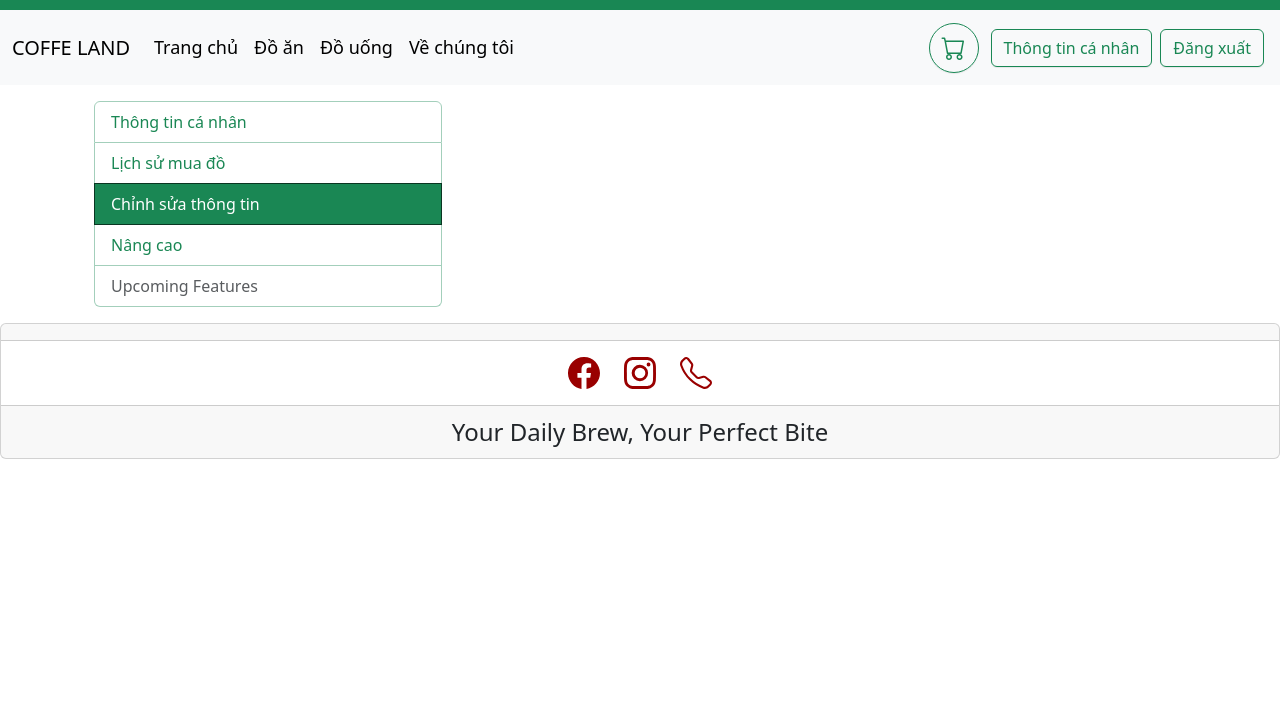
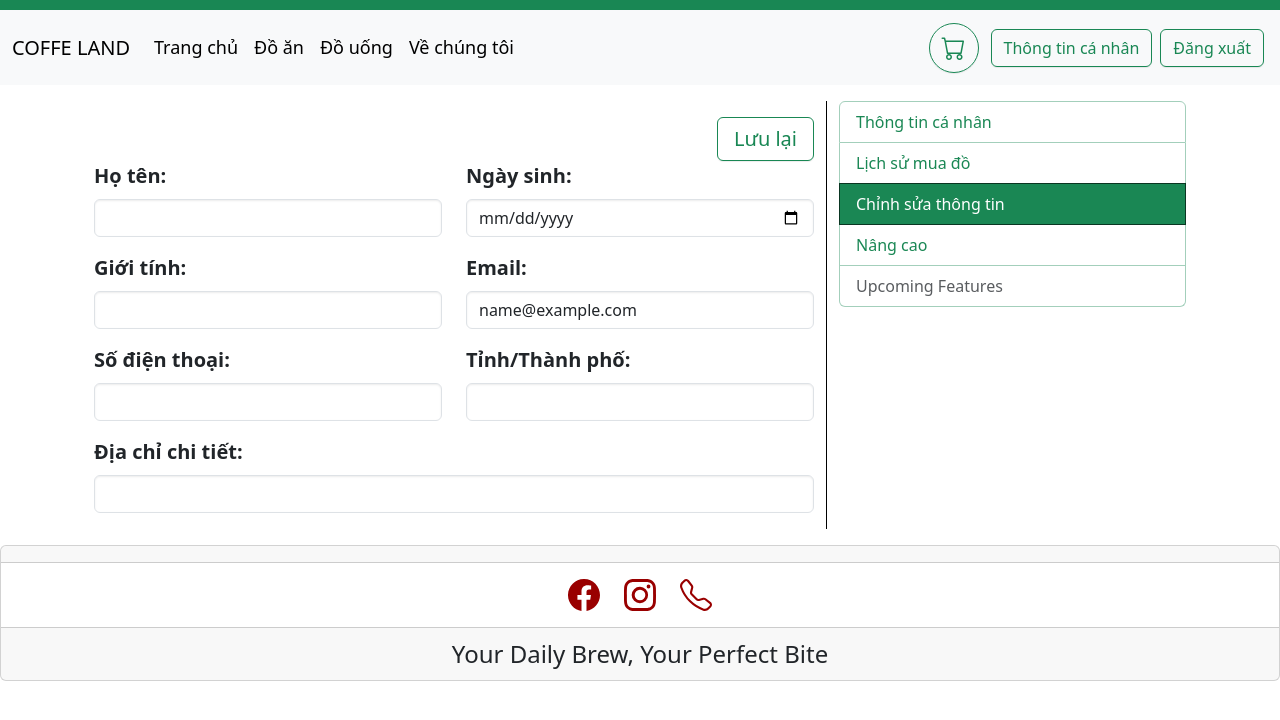
Before and after one commit to touya2604/Coffe-land, an Angular app: page /customer/edit in a window 1280 px wide. Shown: the top 720 px of the page. Built offline with nearby package versions, Linux system fonts and the light colour scheme; sample sign-in values are in the browser's storage.

Commit message:
view: Hoàn thiện view chỉnh sửa thông tin

```diff
--- a/src/app/model/orderHistory.model.ts
+++ b/src/app/model/orderHistory.model.ts
@@ -6,4 +6,5 @@ export interface orderHistory {
   status: string;
   total: number;
   id: string;
+  payMethod: string;
 }
--- a/src/app/views/customer/cart/payment/payment.component.ts
+++ b/src/app/views/customer/cart/payment/payment.component.ts
@@ -41,6 +41,7 @@ export class PaymentComponent {
       check: this.checkIn,
       status: 'Đang giao hàng',
       total: this.totalPayMent,
+      payMethod: this.checkPayMethod,
     });
     localStorage.setItem('orderHistory', JSON.stringify(orderHistory));
     this.toastr.success('Đặt hàng thành công');
--- a/src/app/views/customer/edit-information/edit-information.component.html
+++ b/src/app/views/customer/edit-information/edit-information.component.html
@@ -1,6 +1,70 @@
 <div class="container my-3">
   <div class="row mx-auto">
-    <div class="col-4">
+    <div class="col-8">
+      <form class="row" (ngSubmit)="onSaveEdit()">
+        <div class="text-end mt-3">
+          <button class="btn btn-outline-success px-3 fs-5">Lưu lại</button>
+        </div>
+        <div class="col-6 mb-3">
+          <label class="fs-5 fw-bold">Họ tên:</label>
+          <input
+            class="form-control mt-2"
+            type="text"
+            name="userName"
+            [(ngModel)]="userName"
+          />
+        </div>
+        <div class="col-6 mb-3">
+          <label class="fs-5 fw-bold">Ngày sinh:</label>
+          <input
+            class="form-control mt-2"
+            type="date"
+            name="date"
+            [(ngModel)]="date"
+          />
+        </div>
+
+        <div class="col-6 mb-3">
+          <label class="fs-5 fw-bold">Giới tính:</label>
+          <input class="form-control mt-2" name="gender" [(ngModel)]="gender" />
+        </div>
+        <div class="col-6 mb-3">
+          <label class="fs-5 fw-bold">Email:</label>
+          <input
+            class="form-control mt-2"
+            name="mail"
+            type="email"
+            [(ngModel)]="mail"
+          />
+        </div>
+
+        <div class="col-6 mb-3">
+          <label class="fs-5 fw-bold">Số điện thoại:</label>
+          <input
+            class="form-control mt-2"
+            type="text"
+            name="phone"
+            [(ngModel)]="phone"
+          />
+        </div>
+        <div class="col-6 mb-3">
+          <label class="fs-5 fw-bold">Tỉnh/Thành phố:</label>
+          <input class="form-control mt-2" name="city" [(ngModel)]="city" />
+        </div>
+
+        <div class="col-12 mb-3">
+          <label class="fs-5 fw-bold">Địa chỉ chi tiết:</label>
+          <input
+            class="form-control mt-2"
+            type="text"
+            name="address"
+            [(ngModel)]="address"
+          />
+        </div>
+      </form>
+    </div>
+
+    <div class="col-4 border-start border-black">
       <div class="list-group">
         <button
           routerLink="/customer/thong-tin-ca-nhan"
--- a/src/app/views/customer/edit-information/edit-information.component.ts
+++ b/src/app/views/customer/edit-information/edit-information.component.ts
@@ -1,10 +1,54 @@
-import { Component } from '@angular/core';
-import { RouterLink } from '@angular/router';
+import { Component, inject, OnInit } from '@angular/core';
+import { Router, RouterLink } from '@angular/router';
+import { User } from '../../../model/user.model';
+import { DatePipe } from '@angular/common';
+import { FormsModule } from '@angular/forms';
+import { ToastrService } from 'ngx-toastr';
 
 @Component({
   selector: 'app-edit-information',
-  imports: [RouterLink],
+  imports: [RouterLink, DatePipe, FormsModule],
   templateUrl: './edit-information.component.html',
   styleUrl: './edit-information.component.scss',
 })
-export class EditInformationComponent {}
+export class EditInformationComponent {
+  toastr = inject(ToastrService);
+  router = inject(Router);
+  userCurrent!: User;
+  userName = '';
+  phone = '';
+  address = '';
+  city = '';
+  gender = '';
+  date = '';
+  mail = '';
+  ngOnInit() {
+    const user = localStorage.getItem('currentUser');
+    if (user) {
+      this.userCurrent = JSON.parse(user);
+    }
+    this.userName = this.userCurrent.userName;
+    this.date = this.userCurrent.date;
+    this.gender = this.userCurrent.gender;
+    this.mail = this.userCurrent.email;
+    this.phone = this.userCurrent.phone;
+    this.city = this.userCurrent.city;
+    this.address = this.userCurrent.address;
+  }
+  onSaveEdit() {
+    try {
+      this.userCurrent.userName = this.userName;
+      this.userCurrent.date = this.date;
+      this.userCurrent.gender = 'Nam';
+      this.userCurrent.email = this.mail;
+      this.userCurrent.phone = this.phone;
+      this.userCurrent.city = this.city;
+      this.userCurrent.address = this.address;
+    } catch (error) {
+      this.toastr.warning('Có lỗi');
+    }
+    this.toastr.success('Lưu thành công');
+    this.router.navigate(['/customer/thong-tin-ca-nhan']);
+    localStorage.setItem('currentUser', JSON.stringify(this.userCurrent));
+  }
+}
--- a/src/app/views/customer/order-history/order-detail/order-detail.component.html
+++ b/src/app/views/customer/order-history/order-detail/order-detail.component.html
@@ -23,10 +23,16 @@
             {{ orderDetail?.total | currency : "VND" : "symbol" : "1.0-0" }}
           </p>
         </div>
+        <div class="d-flex justify-content-between">
+          <p class="opacity-50">Phương thức thanh toán:</p>
+          <p class="text-capitalize">
+            {{ orderDetail?.payMethod }}
+          </p>
+        </div>
       </div>
       <div class="border-top border-1 border-gray">
         <h4 class="mt-3">Sản phẩm ({{ orderDetail?.orders?.length }})</h4>
-        <table class="table table-borderless align-middle table-light rounded">
+        <table class="table table-borderless align-middle table-light">
           <thead>
             <tr>
               <th scope="col" style="width: 50%"></th>
@@ -86,7 +92,7 @@
           <p>Placeholder</p>
         </div>
       </div>
-      <div>
+      <div class="mt-3">
         <h4>Thông tin đặt hàng</h4>
         <div class="d-flex justify-content-between">
           <p class="opacity-50">Email:</p>
--- a/src/app/views/customer/order-history/order-detail/order-detail.component.ts
+++ b/src/app/views/customer/order-history/order-detail/order-detail.component.ts
@@ -19,6 +19,7 @@ export class OrderDetailComponent {
     check: Date;
     status: string;
     total: number;
+    payMethod: string;
   }[] = [];
   orderDetailId = '';
   orderDetail: orderHistory | undefined;
```
